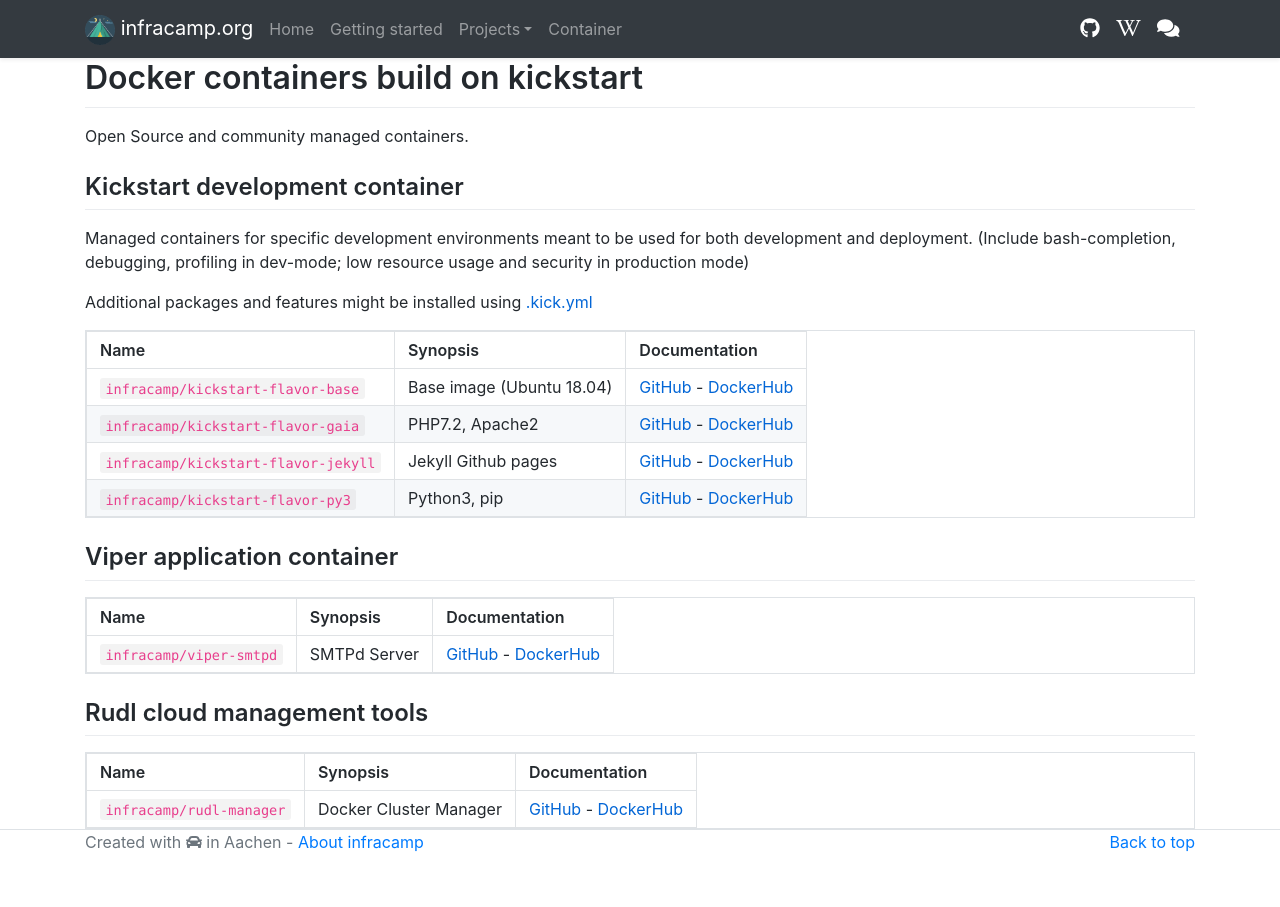
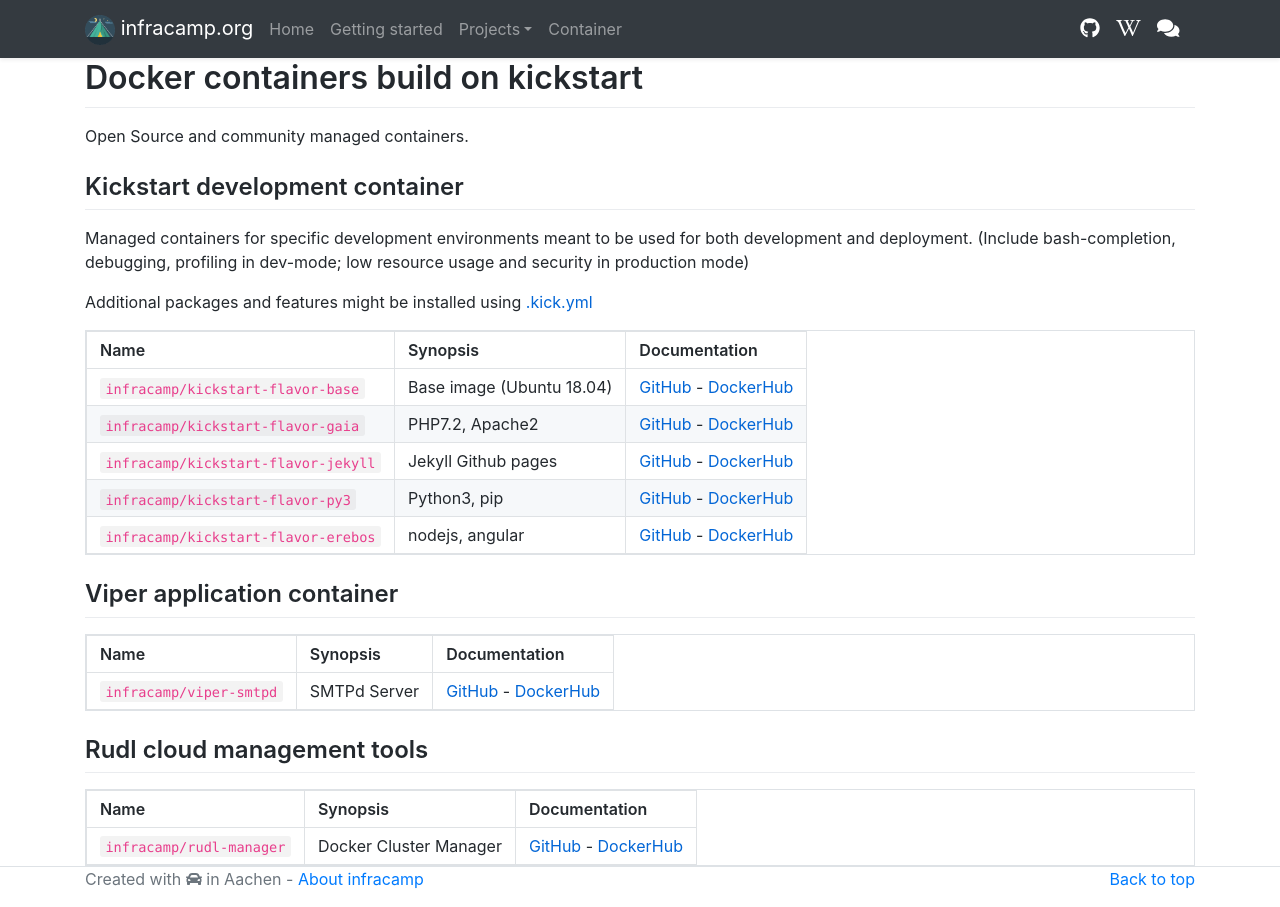
Before and after one commit to infracamp/infracamp, a Jekyll site: the page built from docs/container/index.md, in a window 1280 px wide. Built offline with Jekyll 4.4.1, drawn with Linux system fonts in a browser that asks for light colours; nearby versions of some CDN libraries.

Commit message:
added flavor erebos

```diff
--- a/docs/container/index.md
+++ b/docs/container/index.md
@@ -20,6 +20,7 @@ Additional packages and features might be installed using [.kick.yml](/projects/
 | `infracamp/kickstart-flavor-gaia`     | PHP7.2, Apache2           | [GitHub](https://github.com/infracamp/kickstart-flavor-gaia) - [DockerHub](https://hub.docker.com/r/infracamp/kickstart-flavor-gaia/) |
 | `infracamp/kickstart-flavor-jekyll`   | Jekyll Github pages       | [GitHub](https://github.com/infracamp/kickstart-flavor-jekyll) - [DockerHub](https://hub.docker.com/r/infracamp/kickstart-flavor-jekyll/) |
 | `infracamp/kickstart-flavor-py3`      | Python3, pip              | [GitHub](https://github.com/infracamp/kickstart-flavor-py3) - [DockerHub](https://hub.docker.com/r/infracamp/kickstart-flavor-py3/) |
+| `infracamp/kickstart-flavor-erebos`   | nodejs, angular           | [GitHub](https://github.com/infracamp/kickstart-flavor-erebos) - [DockerHub](https://hub.docker.com/r/infracamp/kickstart-flavor-erebos/) |
 
 
 ## Viper application container
```
